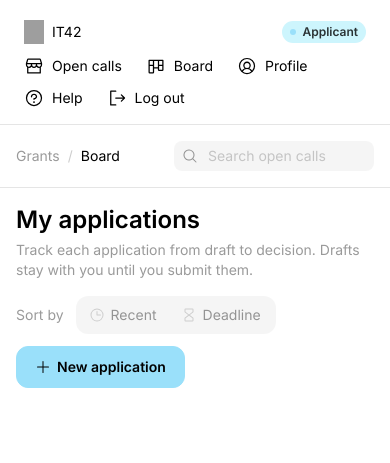
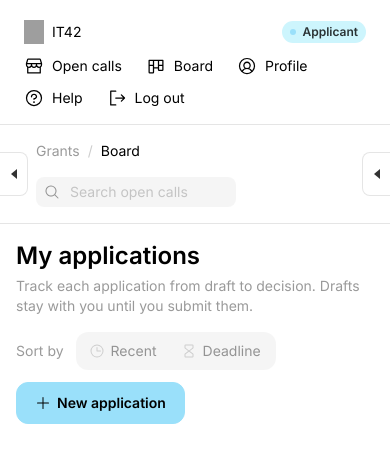
Before and after one commit to SUNET/it42, a Django app: template templates/core/applications/list.html in a window 390 px wide. Shown: the top 463 px of the page. Run offline with Django 5.2, Linux system fonts and the light colour scheme; the template is opened without the code that fills it, so the values that code supplies are empty; parts of the project's set-up code (start-up, migrations or seed data) failed here and were passed over; some libraries are stand-ins or nearby versions; grey boxes are pictures that could not be loaded.

Commit message:
add: collapsible dashboard side panels
Fixes #25

- Add triangle controls at the left and right panel edges.
- Reverse triangle direction when panels are hidden.
- Keep controls accessible when panels are collapsed.
- Remember panel visibility in browser storage.
- Support keyboard navigation, tooltips and screen readers.
- Allow hidden side panels to reopen on smaller screens

```diff
--- a/static/it42/app.css
+++ b/static/it42/app.css
@@ -34,6 +34,30 @@
 .it-sidebar-item .it-icon { width: 20px; height: 20px; }
 .it-sidebar-item:hover, .it-sidebar-item[aria-current] { background: var(--it-black-4); }
 .it-sidebar-item:focus-visible { outline: 2px solid var(--it-midnight); outline-offset: 1px; }
+
+/* Persistent controls for the left navigation and optional right panel. */
+.it-panel-toggle {
+  position: absolute; top: calc(100% + 4px); z-index: 2;
+  display: inline-flex; align-items: center; justify-content: center;
+  width: 28px; height: 44px; padding: 0; cursor: pointer;
+  border: 1px solid var(--it-black-10); background: var(--it-white-100); color: var(--it-black-80);
+}
+.it-panel-toggle-left { left: 0; border-left: 0; border-radius: 0 var(--it-radius-8) var(--it-radius-8) 0; }
+.it-panel-toggle-right { right: 0; border-right: 0; border-radius: var(--it-radius-8) 0 0 var(--it-radius-8); }
+.it-panel-toggle-icon { width: 0; height: 0; border-top: 5px solid transparent; border-bottom: 5px solid transparent; border-right: 6px solid currentColor; }
+.it-panel-toggle-left[aria-expanded="false"] .it-panel-toggle-icon,
+.it-panel-toggle-right[aria-expanded="true"] .it-panel-toggle-icon { transform: rotate(180deg); }
+.it-panel-toggle:hover { background: var(--it-black-4); }
+.it-panel-toggle:focus-visible { outline: 2px solid var(--it-midnight); outline-offset: 2px; }
+.it-panels-ready > .it-sidebar[hidden], .it-panels-ready > .it-panel[hidden] { display: none; }
+.it-panels-ready > .it-panel:not([hidden]) { display: flex; }
+.it-panels-ready .it-topbar { position: relative; flex-wrap: wrap; }
+.it-panels-ready .it-topbar > nav { flex: 1 1 auto; }
+@media (max-width: 991.98px) {
+  .it-panel-toggle { top: 50%; transform: translateY(-50%); }
+  .it-panels-ready .it-topbar { padding-inline: 36px; }
+  .it-panels-ready > .it-panel { width: auto; border-left: 0; border-top: 1px solid var(--it-black-10); }
+}
 
 /* Main column and top bar */
 .it-app-main { flex: 1 1 auto; min-width: 0; display: flex; flex-direction: column; }
--- /dev/null
+++ b/static/it42/panels.js
@@ -0,0 +1,45 @@
+// Keep panel controls outside the panels so they remain available when collapsed.
+(function () {
+  "use strict";
+  document.querySelectorAll(".it-app").forEach(function (app) {
+    var bar = app.querySelector(".it-topbar");
+    if (!bar) return;
+    var smallScreen = window.matchMedia("(max-width: 1399.98px)");
+    [
+      { selector: ".it-sidebar", name: "menu", side: "left", collapsed: false },
+      { selector: ".it-panel", name: "side panel", side: "right", collapsed: smallScreen.matches }
+    ].forEach(function (item) {
+      var panel = app.querySelector(":scope > " + item.selector);
+      if (!panel) return;
+      var key = "it42-panel-" + item.side;
+      var saved;
+      try { saved = localStorage.getItem(key); } catch (_) { /* Storage can be disabled. */ }
+      var collapsed = saved === "hidden" || (saved !== "shown" && item.collapsed);
+      panel.id = panel.id || "it-app-" + item.side + "-panel";
+      var button = document.createElement("button");
+      button.type = "button";
+      button.className = "it-panel-toggle it-panel-toggle-" + item.side;
+      button.setAttribute("aria-controls", panel.id);
+      var icon = document.createElement("span");
+      icon.className = "it-panel-toggle-icon";
+      icon.setAttribute("aria-hidden", "true");
+      button.append(icon);
+      function render() {
+        panel.hidden = collapsed;
+        button.setAttribute("aria-expanded", String(!collapsed));
+        var label = (collapsed ? "Show " : "Hide ") + item.name;
+        button.setAttribute("aria-label", label);
+        button.title = label;
+      }
+      button.addEventListener("click", function () {
+        collapsed = !collapsed;
+        render();
+        try { localStorage.setItem(key, collapsed ? "hidden" : "shown"); } catch (_) { /* Optional preference. */ }
+      });
+      if (item.side === "left") bar.prepend(button);
+      else bar.append(button);
+      render();
+    });
+    app.classList.add("it-panels-ready");
+  });
+})();
--- a/templates/core/app_base.html
+++ b/templates/core/app_base.html
@@ -60,4 +60,5 @@ overlay is open).
   </div>
   {% block panel %}{% endblock %}
 </div>
+<script src="{% static 'it42/panels.js' %}"></script>
 {% endblock body %}
--- a/templates/org/layout.html
+++ b/templates/org/layout.html
@@ -55,4 +55,5 @@ Blocks: ``role`` (granter or reviewer), ``role_name``, ``sidebar`` (nav sections
   </div>
   {% block panel %}{% endblock %}
 </div>
+<script src="{% static 'it42/panels.js' %}"></script>
 {% endblock body %}
```
